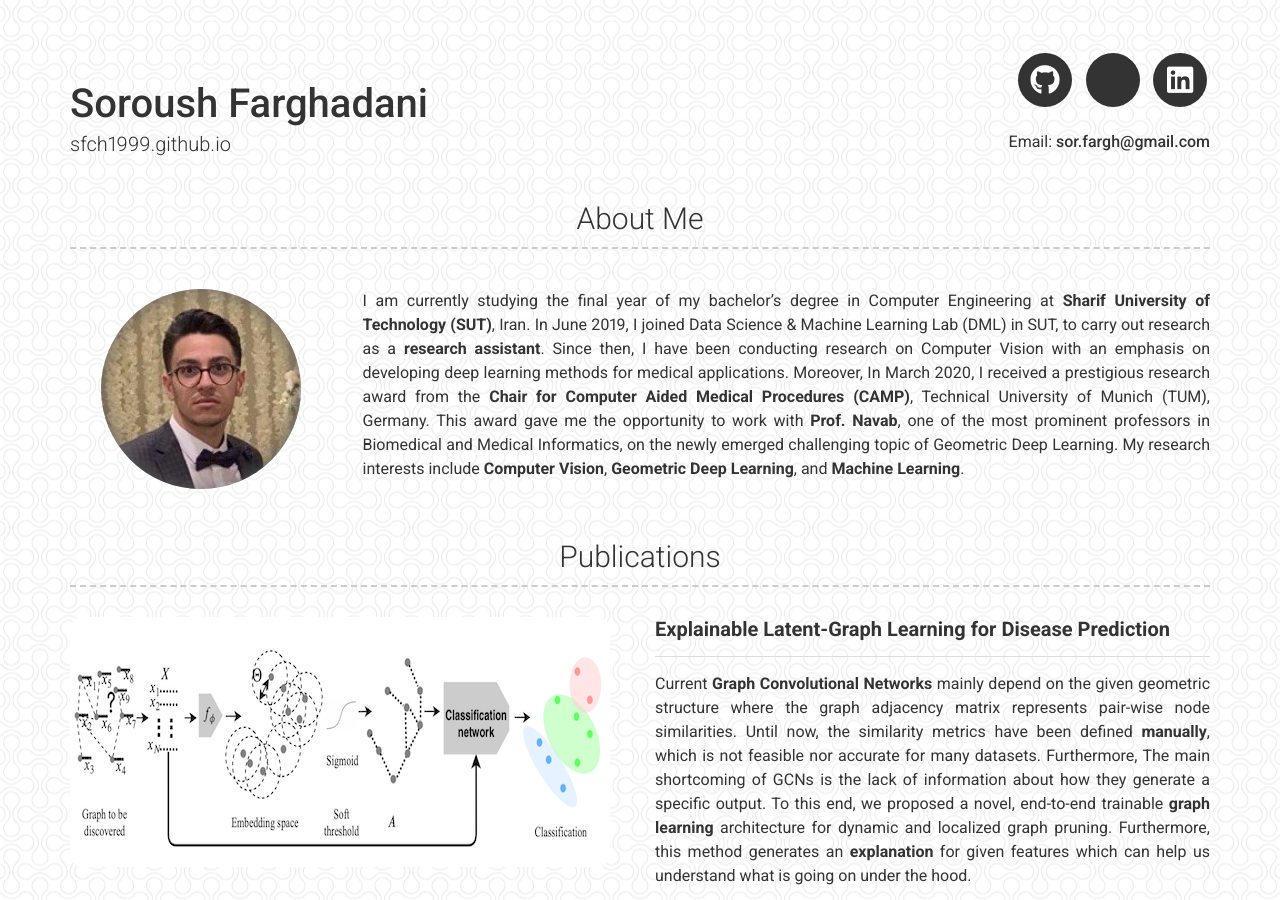
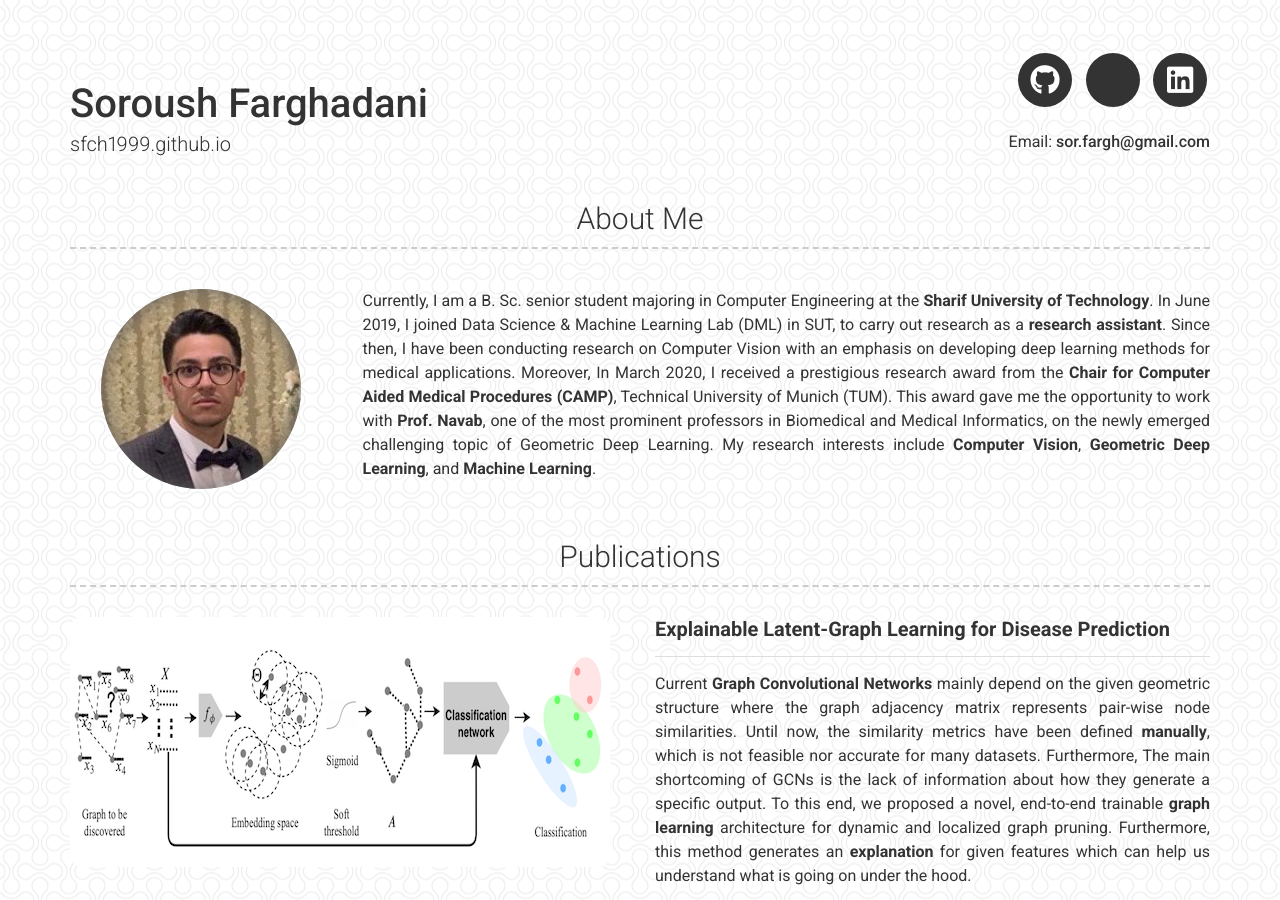
Before and after one commit to sfch1999/sfch1999.github.io, a Jekyll site: the page built from index.md, in a window 1280 px wide and 900 px high. Built offline with Jekyll 4.4.1, drawn with Linux system fonts in a browser that asks for light colours; a style sheet for code colours, icons or effects is not loaded.

Commit message:
Description Updated

```diff
--- a/_config.yml
+++ b/_config.yml
@@ -27,9 +27,8 @@ linkedin_username: soroush-farghadani
 # about_title: About Me
 about_profile_image: images/papyon.jpeg
 about_content: | # this will include new lines to allow paragraphs
-  I am currently studying the final year of my bachelor’s degree in Computer Engineering at **Sharif University of Technology (SUT)**, Iran.
-  In June 2019, I joined Data Science & Machine Learning Lab (DML) in SUT, to carry out research as a **research assistant**. Since then, I have been conducting research on Computer Vision with an emphasis on developing deep learning methods for medical applications. Moreover,
-  In March 2020, I received a prestigious research award from the **Chair for Computer Aided Medical Procedures (CAMP)**, Technical University of Munich (TUM), Germany.
+  Currently, I am a B. Sc. senior student majoring in Computer Engineering at the **Sharif University of Technology**. In June 2019, I joined Data Science & Machine Learning Lab (DML) in SUT, to carry out research as a **research assistant**. Since then, I have been conducting research on Computer Vision with an emphasis on developing deep learning methods for medical applications. Moreover,
+  In March 2020, I received a prestigious research award from the **Chair for Computer Aided Medical Procedures (CAMP)**, Technical University of Munich (TUM).
   This award gave me the opportunity to work with **Prof. Navab**, one of the most prominent professors in Biomedical and Medical Informatics, on the newly emerged challenging topic of Geometric Deep Learning.
   My research interests include **Computer Vision**, **Geometric Deep Learning**, and **Machine Learning**.
 # Projects Section
```
